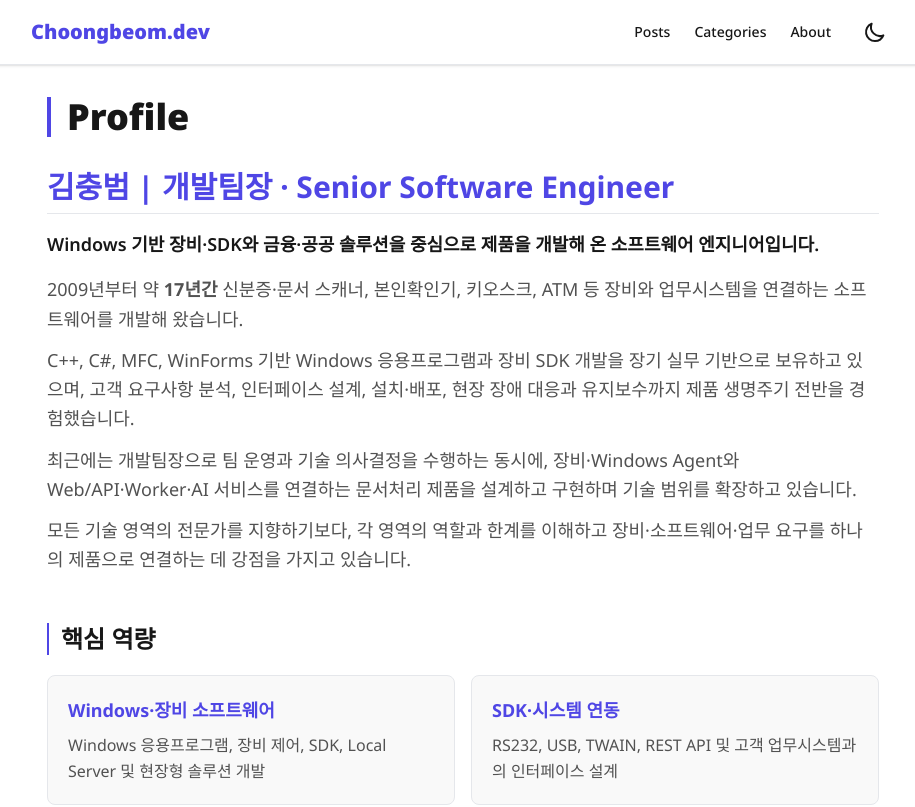
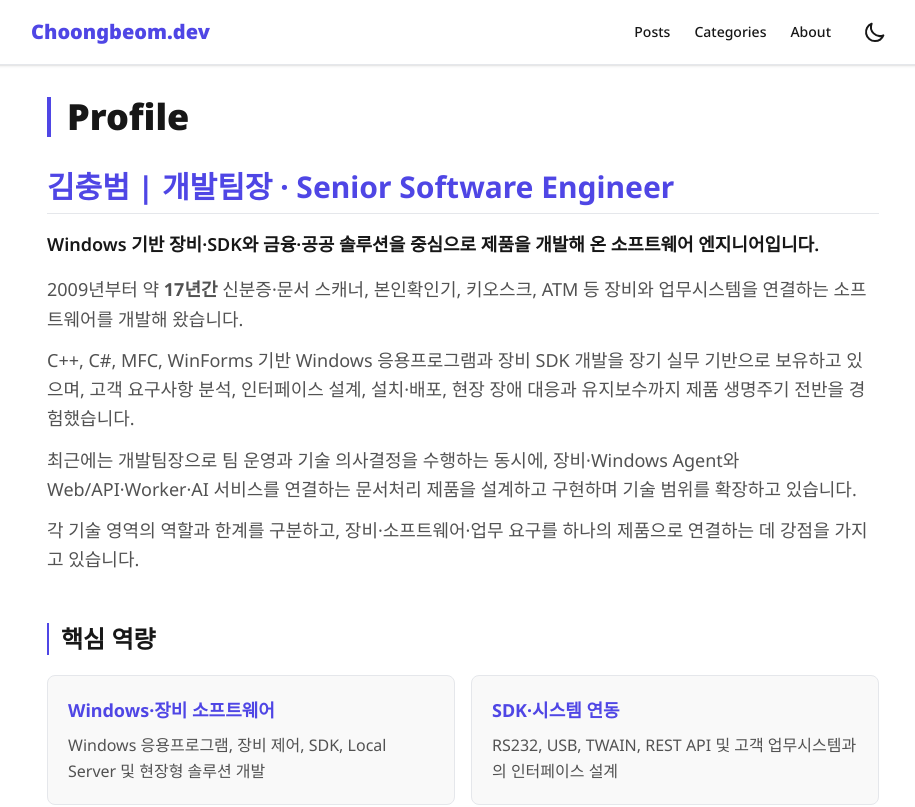
Before and after one commit to choongbeom/choongbeom.github.io, a Next.js app: page /about in a window 1280 px wide. Shown: the top 807 px of the page, without its empty margins (177-1092 px from the left). Built offline with nearby package versions, Linux system fonts and the light colour scheme.

Commit message:
tag 소문자로 변경

```diff
--- a/src/app/about/page.tsx
+++ b/src/app/about/page.tsx
@@ -147,9 +147,8 @@ export default function AboutPage() {
             </p>
 
             <p>
-              모든 기술 영역의 전문가를 지향하기보다, 각 영역의 역할과 한계를
-              이해하고 장비·소프트웨어·업무 요구를 하나의 제품으로 연결하는 데
-              강점을 가지고 있습니다.
+              각 기술 영역의 역할과 한계를 구분하고, 장비·소프트웨어·업무 요구를
+              하나의 제품으로 연결하는 데 강점을 가지고 있습니다.
             </p>
           </div>
         </section>
```
